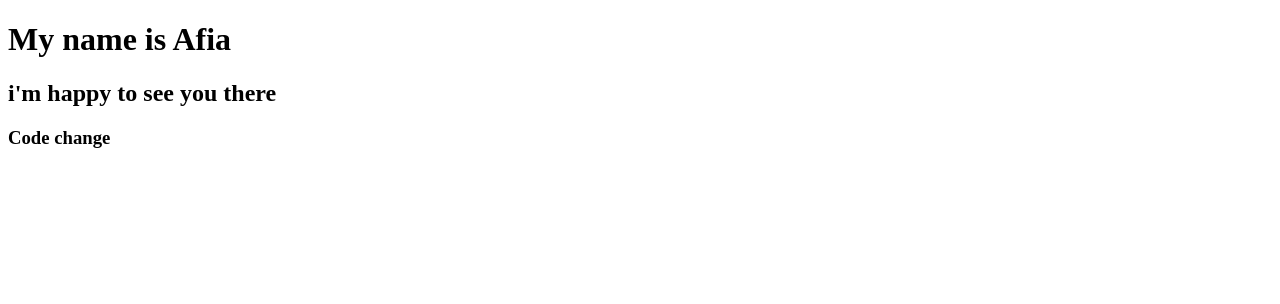
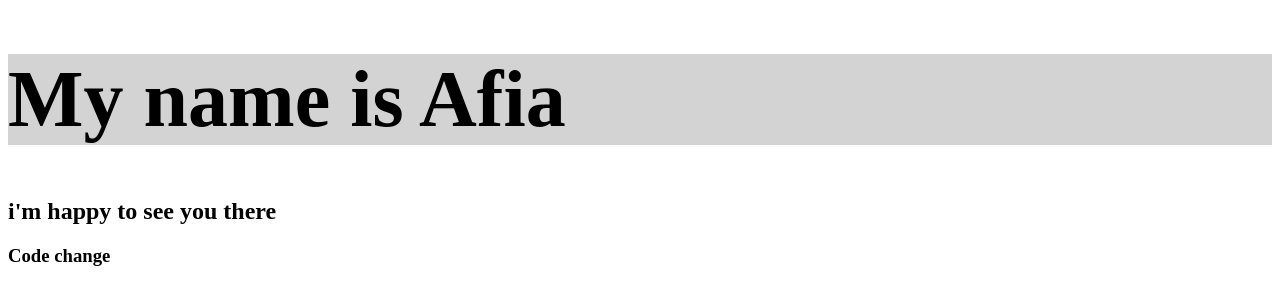
Before and after one commit to SanjidaAkterAfia0307/my-second-repo, a plain HTML site: page index.html in a window 1280 px wide. Drawn offline with Linux system fonts and the light colour scheme.

Commit message:
stylesheet added

```diff
--- a/index.html
+++ b/index.html
@@ -5,6 +5,7 @@
     <meta http-equiv="X-UA-Compatible" content="IE=edge">
     <meta name="viewport" content="width=device-width, initial-scale=1.0">
     <title>My second one</title>
+    <link rel="stylesheet" href="style.css">
 </head>
 <body>
     <h1>My name is Afia</h1>
--- /dev/null
+++ b/style.css
@@ -0,0 +1,4 @@
+h1{
+    background-color: lightgrey;
+    font-size: 5rem;
+}
```
